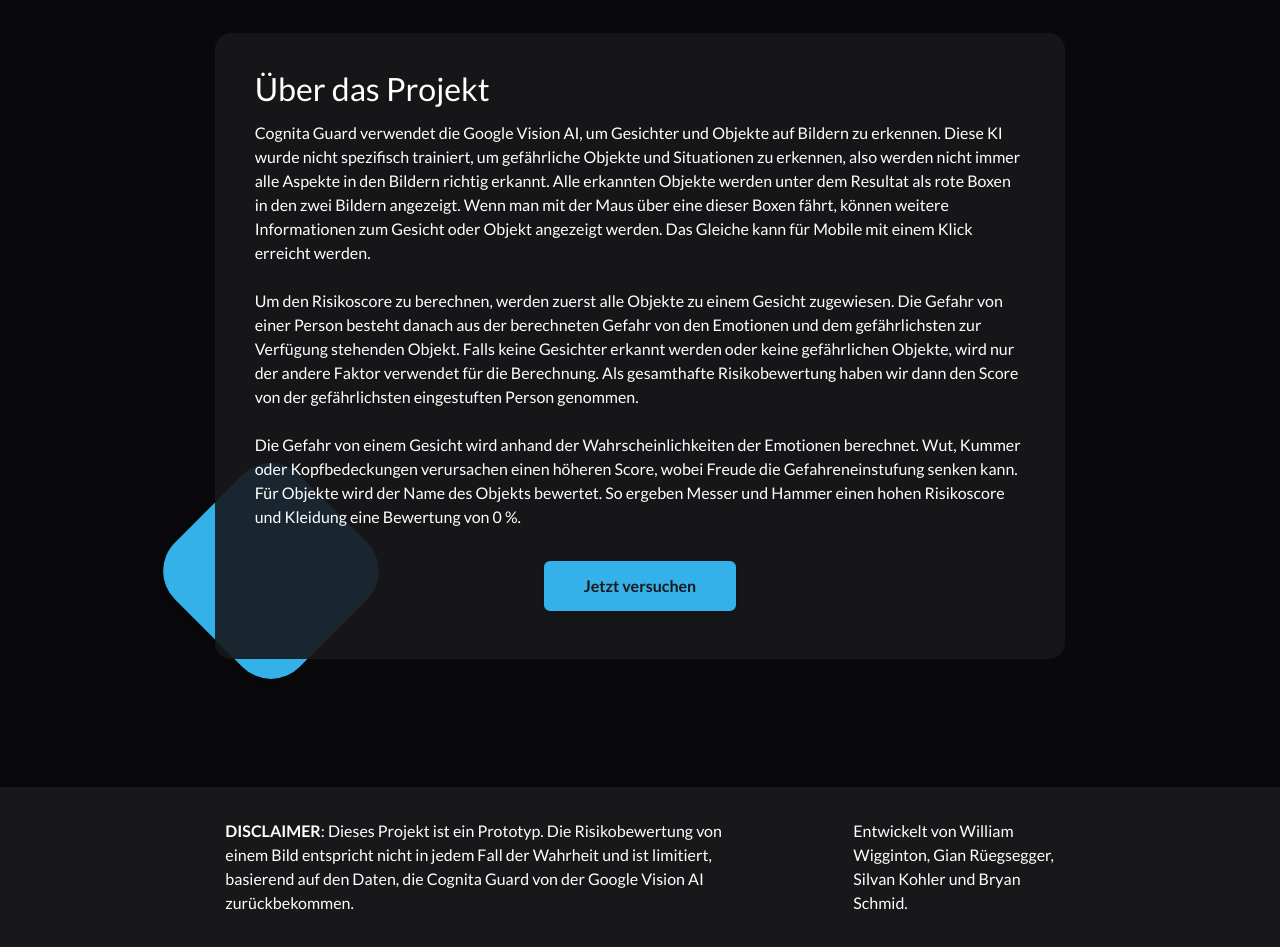
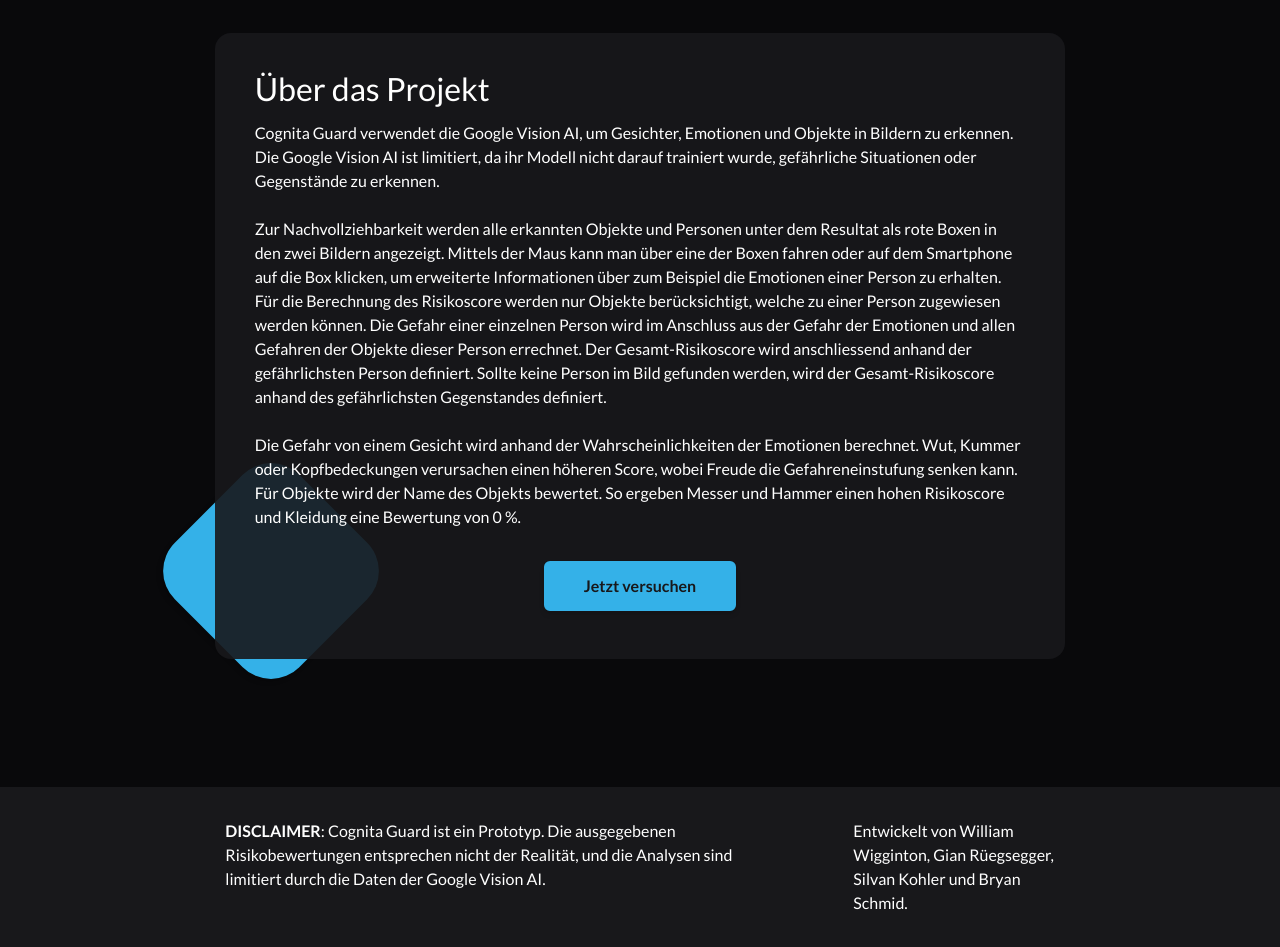
Before and after one commit to orthizar/CognitaGuard, a Vue app: page / in a window 1280 px wide. Shown: the part 1740-2687 px from the top of the page. Built offline with nearby package versions, Linux system fonts and the light colour scheme.

Commit message:
Update texts

```diff
--- a/src/components/DemoAbout.vue
+++ b/src/components/DemoAbout.vue
@@ -16,27 +16,26 @@
           <div>
             <h2 class="font-normal">Über das Projekt</h2>
             <p class="mt-4">
-              Cognita Guard verwendet die Google Vision AI, um Gesichter und
-              Objekte auf Bildern zu erkennen. Diese KI wurde nicht spezifisch
-              trainiert, um gefährliche Objekte und Situationen zu erkennen,
-              also werden nicht immer alle Aspekte in den Bildern richtig
-              erkannt. Alle erkannten Objekte werden unter dem Resultat als rote
-              Boxen in den zwei Bildern angezeigt. Wenn man mit der Maus über
-              eine dieser Boxen fährt, können weitere Informationen zum Gesicht
-              oder Objekt angezeigt werden. Das Gleiche kann für Mobile mit
-              einem Klick erreicht werden.
+              Cognita Guard verwendet die Google Vision AI, um Gesichter,
+              Emotionen und Objekte in Bildern zu erkennen. Die Google Vision AI
+              ist limitiert, da ihr Modell nicht darauf trainiert wurde,
+              gefährliche Situationen oder Gegenstände zu erkennen.
+              <br /><br />
+              Zur Nachvollziehbarkeit werden alle erkannten Objekte und Personen
+              unter dem Resultat als rote Boxen in den zwei Bildern angezeigt.
+              Mittels der Maus kann man über eine der Boxen fahren oder auf dem
+              Smartphone auf die Box klicken, um erweiterte Informationen über
+              zum Beispiel die Emotionen einer Person zu erhalten.
               <br />
-              <br />
-              Um den Risikoscore zu berechnen, werden zuerst alle Objekte zu
-              einem Gesicht zugewiesen. Die Gefahr von einer Person besteht
-              danach aus der berechneten Gefahr von den Emotionen und dem
-              gefährlichsten zur Verfügung stehenden Objekt. Falls keine
-              Gesichter erkannt werden oder keine gefährlichen Objekte, wird nur
-              der andere Faktor verwendet für die Berechnung. Als gesamthafte
-              Risikobewertung haben wir dann den Score von der gefährlichsten
-              eingestuften Person genommen.
-              <br />
-              <br />
+              Für die Berechnung des Risikoscore werden nur Objekte
+              berücksichtigt, welche zu einer Person zugewiesen werden können.
+              Die Gefahr einer einzelnen Person wird im Anschluss aus der Gefahr
+              der Emotionen und allen Gefahren der Objekte dieser Person
+              errechnet. Der Gesamt-Risikoscore wird anschliessend anhand der
+              gefährlichsten Person definiert. Sollte keine Person im Bild
+              gefunden werden, wird der Gesamt-Risikoscore anhand des
+              gefährlichsten Gegenstandes definiert.
+              <br /><br />
               Die Gefahr von einem Gesicht wird anhand der Wahrscheinlichkeiten
               der Emotionen berechnet. Wut, Kummer oder Kopfbedeckungen
               verursachen einen höheren Score, wobei Freude die
--- a/src/components/DemoError.vue
+++ b/src/components/DemoError.vue
@@ -2,14 +2,15 @@
   <div>
     <h2 class="font-normal">Error</h2>
     <p class="mt-4">
-      Beim Ausführen der Analyse ist ein Fehler aufgetreten, welcher die vollständige Bewertung des Bildes beeinträchtigt hat. Bitte versuchen Sie nochmals.
+      Bei der Berechnung des Gefahrenscore ist ein unerwarteter Fehler
+      aufgetreten. Bitte versuchen Sie es erneut.
     </p>
   </div>
   <button
     class="!w-full xl:!w-48 mx-auto justify-self-end mt-8 btn btn--primary"
     @click="emit('reset')"
   >
-    Neues Bild versuchen
+    Erneut versuchen
   </button>
 </template>
 
--- a/src/components/TheFooter.vue
+++ b/src/components/TheFooter.vue
@@ -1,11 +1,12 @@
 <template>
   <section class="w-screen px-4 py-8 bg-gray-dark">
-    <footer class="max-w-lg mx-auto xl:gap-2 xl:grid xl:grid-cols-12 xl:max-w-[100rem]">
+    <footer
+      class="max-w-lg mx-auto xl:gap-2 xl:grid xl:grid-cols-12 xl:max-w-[100rem]"
+    >
       <p class="col-span-5 col-start-3">
-        <strong>DISCLAIMER</strong>: Dieses Projekt ist ein Prototyp. Die
-        Risikobewertung von einem Bild entspricht nicht in jedem Fall der
-        Wahrheit und ist limitiert, basierend auf den Daten, die Cognita Guard
-        von der Google Vision AI zurückbekommen.
+        <strong>DISCLAIMER</strong>: Cognita Guard ist ein Prototyp. Die
+        ausgegebenen Risikobewertungen entsprechen nicht der Realität, und die
+        Analysen sind limitiert durch die Daten der Google Vision AI.
       </p>
       <p class="col-span-2 col-start-9 mt-4 xl:mt-0">
         Entwickelt von William Wigginton, Gian Rüegsegger, Silvan Kohler und
```
